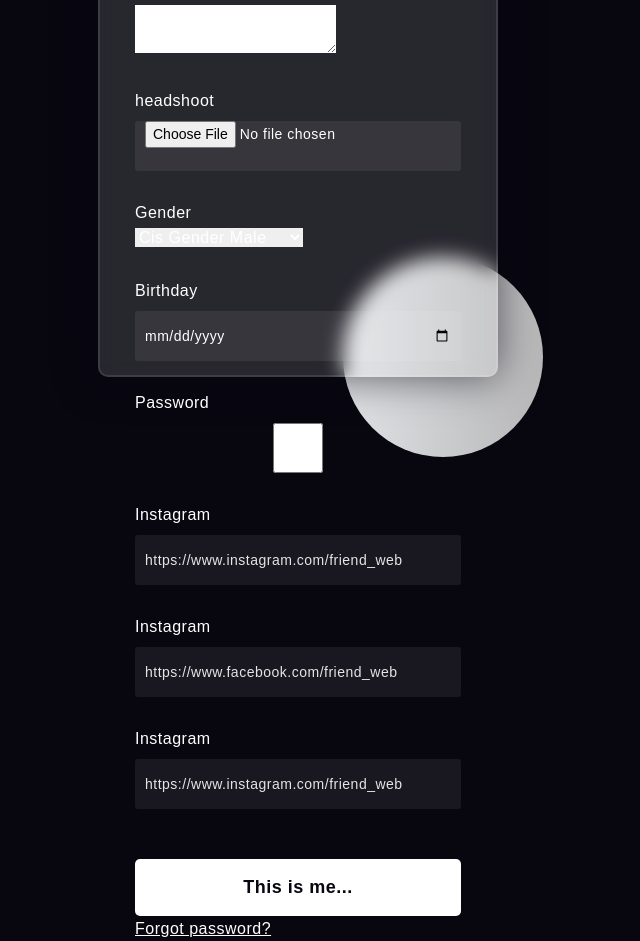
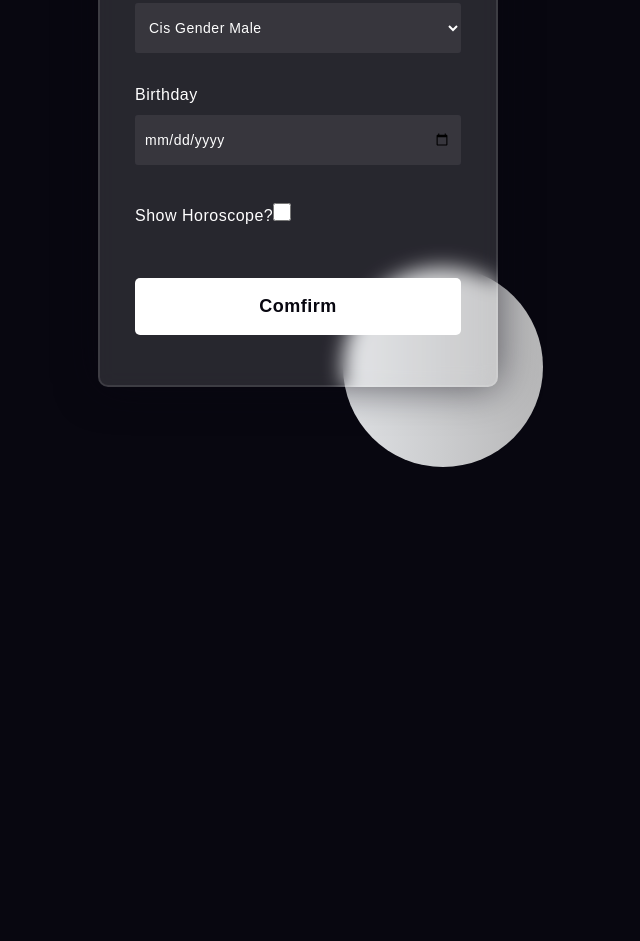
Before and after one commit to Li-HsuanChien/Friend_web, a React (Create React App) app in the folder front/: page /add in a window 1280 px wide. Shown: the part 283-1224 px from the top of the page, without its empty margins (342-982 px from the left). After the commit the page ends 800 px from the top, so only its background shows below. Built offline with nearby package versions, Linux system fonts and the light colour scheme.

Commit message:
remodel user bio fields to some optional, decorate register, login, data add page

```diff
--- a/front/src/pages/data/Add.tsx
+++ b/front/src/pages/data/Add.tsx
@@ -1,5 +1,137 @@
 import React, { useState } from 'react';
-import './index.css'
+import { styled } from 'styled-components';
+
+const AddPageStyle = styled.div`
+.background {
+    width: 430px;
+    height: 540px;
+    position: absolute;
+    transform: translate(-50%, -50%);
+    left: 50%;
+    top: 50%;
+}
+
+.background .shape {
+    height: 200px;
+    width: 200px;
+    position: absolute;
+    border-radius: 50%;
+}
+
+.shape:first-child {
+    background: linear-gradient(#dfe1e4,
+            #b7b7b8);
+    left: -80px;
+    top: -80px;
+}
+
+.shape:last-child {
+    background: linear-gradient(to right,
+            #dfe1e4,
+            #b7b7b8);
+    right: -30px;
+    bottom: -80px;
+}
+
+form {
+    height: 540px;
+    width: 400px;
+    background-color: rgba(255, 255, 255, 0.13);
+    position: absolute;
+    transform: translate(-50%, -50%);
+    top: 50%;
+    left: 50%;
+    border-radius: 10px;
+    backdrop-filter: blur(10px);
+    border: 2px solid rgba(255, 255, 255, 0.1);
+    box-shadow: 0 0 40px rgba(8, 7, 16, 0.6);
+    padding: 50px 35px;
+}
+
+form * {
+    font-family: 'Poppins', sans-serif;
+    color: #ffffff;
+    letter-spacing: 0.5px;
+    outline: none;
+    border: none;
+}
+
+form h3 {
+    font-size: 32px;
+    font-weight: 500;
+    line-height: 42px;
+    text-align: center;
+}
+
+form a {
+    text-align: center;
+}
+
+form select{
+	display: block;
+    height: 50px;
+    width: 100%;
+    background-color: rgba(255, 255, 255, 0.07);
+    border-radius: 3px;
+    padding: 0 10px;
+    margin-top: 8px;
+    font-size: 14px;
+    font-weight: 300;
+}
+
+select option {
+    background-color: #2d2d2d;
+}
+
+label {
+    display: block;
+    margin-top: 30px;
+    font-size: 16px;
+    font-weight: 500;
+}
+
+input[type='checkbox'] {
+	display: inline-block;
+    margin-right: 30px;
+    width: 18px;
+    height: 18px;
+}
+
+input {
+    display: block;
+    height: 50px;
+    width: 100%;
+    background-color: rgba(255, 255, 255, 0.07);
+    border-radius: 3px;
+    padding: 0 10px;
+    margin-top: 8px;
+    font-size: 14px;
+    font-weight: 300;
+}
+
+
+
+::placeholder {
+    color: #e5e5e5;
+}
+
+button {
+    margin-top: 50px;
+    width: 100%;
+    background-color: #ffffff;
+    color: #080710;
+    padding: 15px 0;
+    font-size: 18px;
+    font-weight: 600;
+    border-radius: 5px;
+    cursor: pointer;
+}
+
+
+
+
+}
+`
 
 
 const Add = () => {
@@ -9,6 +141,8 @@
 
 	return (
 		<>
+
+			<AddPageStyle>
 				<div className="background">
 					<div className="shape"></div>
 					<div className="shape"></div>
@@ -16,15 +150,8 @@
 
 
 				<form>
+
 					<h3>Who are you?</h3>
-
-				<label htmlFor="Bio">Bio</label>
-				<textarea name="Bio" placeholder="Bio" id="Bio">
-					Sample Bio
-				</textarea>
-
-				<label htmlFor="Headshoot">headshoot</label>
-				<input type="file" id="Headshoot" name='Headshoot' />
 
 
 					<label htmlFor="Gender">Gender</label>
@@ -35,32 +162,24 @@
 						<option value="NA">Prefer Not To Say</option>
 					</select>
 
-
-
 					<label htmlFor="Date_of_birth">Birthday</label>
 					<input type="date" placeholder="Birthday" id="Date_of_birth" />
 
-				<label htmlFor="Show_horoscope">Password</label>
+					<div id='Show_horoscope_div'>
+						<label htmlFor="Show_horoscope">Show Horoscope?
 							<input type="checkbox"
 								checked={horoscopeState}
 								onChange = {() => {setHoroscopeState(!horoscopeState)}}
-					   id="Show_horoscope"/>
+								id="Show_horoscope"
+								name="Show_horoscope"/>
+						</label>
+					</div>
 
-				<label htmlFor="Instagram_link">Instagram</label>
-				<input type="url" placeholder="https://www.instagram.com/friend_web" id="Instagram_link" />
+					<button>Comfirm</button>
 
-				<label htmlFor="Facebook_link">Instagram</label>
-				<input type="url" placeholder="https://www.facebook.com/friend_web" id="Facebook_link" />
+				</form>
+			</AddPageStyle>
 
-				<label htmlFor="Instagram_link">Instagram</label>
-				<input type="url" placeholder="https://www.instagram.com/friend_web" id="Instagram_link" />
-
-
-				<button>This is me...</button>
-
-
-				<a href='https://google.com'>Forgot password?</a>
-			</form>
 		</>
 
 	);
--- a/front/src/pages/data/index.css
+++ b/front/src/pages/data/index.css
@@ -42,8 +42,8 @@
 }
 
 form {
-    /* height: 520px;
-    width: 400px; */
+    height: 600px;
+    width: 400px;
     background-color: rgba(255, 255, 255, 0.13);
     position: absolute;
     transform: translate(-50%, -50%);
--- a/front/src/pages/login/index.css
+++ b/front/src/pages/login/index.css
@@ -9,103 +9,3 @@
 body {
     background-color: #080710;
 }
-
-.background {
-    width: 430px;
-    height: 520px;
-    position: absolute;
-    transform: translate(-50%, -50%);
-    left: 50%;
-    top: 50%;
-}
-
-.background .shape {
-    height: 200px;
-    width: 200px;
-    position: absolute;
-    border-radius: 50%;
-}
-
-.shape:first-child {
-    background: linear-gradient(#dfe1e4,
-            #b7b7b8);
-    left: -80px;
-    top: -80px;
-}
-
-.shape:last-child {
-    background: linear-gradient(to right,
-            #dfe1e4,
-            #b7b7b8);
-    right: -30px;
-    bottom: -80px;
-}
-
-form {
-    height: 520px;
-    width: 400px;
-    background-color: rgba(255, 255, 255, 0.13);
-    position: absolute;
-    transform: translate(-50%, -50%);
-    top: 50%;
-    left: 50%;
-    border-radius: 10px;
-    backdrop-filter: blur(10px);
-    border: 2px solid rgba(255, 255, 255, 0.1);
-    box-shadow: 0 0 40px rgba(8, 7, 16, 0.6);
-    padding: 50px 35px;
-}
-
-form * {
-    font-family: 'Poppins', sans-serif;
-    color: #ffffff;
-    letter-spacing: 0.5px;
-    outline: none;
-    border: none;
-}
-
-form h3 {
-    font-size: 32px;
-    font-weight: 500;
-    line-height: 42px;
-    text-align: center;
-}
-
-form a {
-    text-align: center;
-}
-
-label {
-    display: block;
-    margin-top: 30px;
-    font-size: 16px;
-    font-weight: 500;
-}
-
-input {
-    display: block;
-    height: 50px;
-    width: 100%;
-    background-color: rgba(255, 255, 255, 0.07);
-    border-radius: 3px;
-    padding: 0 10px;
-    margin-top: 8px;
-    font-size: 14px;
-    font-weight: 300;
-}
-
-::placeholder {
-    color: #e5e5e5;
-}
-
-button {
-    margin-top: 50px;
-    width: 100%;
-    background-color: #ffffff;
-    color: #080710;
-    padding: 15px 0;
-    font-size: 18px;
-    font-weight: 600;
-    border-radius: 5px;
-    cursor: pointer;
-}
--- a/front/src/pages/register/Register.tsx
+++ b/front/src/pages/register/Register.tsx
@@ -1,35 +1,145 @@
 import React from 'react';
+import './index.css'
 import 'bootstrap/dist/css/bootstrap.min.css';
+import { styled } from 'styled-components';
+
+const RegisterStyle = styled.div`
+
+.background {
+    width: 430px;
+    height: 520px;
+    position: absolute;
+    transform: translate(-50%, -50%);
+    left: 50%;
+    top: 50%;
+}
+
+.background .shape {
+    height: 200px;
+    width: 200px;
+    position: absolute;
+    border-radius: 50%;
+}
+
+.shape:first-child {
+    background: linear-gradient(#dfe1e4,
+            #b7b7b8);
+    left: -80px;
+    top: -80px;
+}
+
+.shape:last-child {
+    background: linear-gradient(to right,
+            #dfe1e4,
+            #b7b7b8);
+    right: -30px;
+    bottom: -80px;
+}
+
+form {
+    height: 600px;
+    width: 400px;
+    background-color: rgba(255, 255, 255, 0.13);
+    position: absolute;
+    transform: translate(-50%, -50%);
+    top: 50%;
+    left: 50%;
+    border-radius: 10px;
+    backdrop-filter: blur(10px);
+    border: 2px solid rgba(255, 255, 255, 0.1);
+    box-shadow: 0 0 40px rgba(8, 7, 16, 0.6);
+    padding: 50px 35px;
+}
+
+form * {
+    font-family: 'Poppins', sans-serif;
+    color: #ffffff;
+    letter-spacing: 0.5px;
+    outline: none;
+    border: none;
+}
+
+form h3 {
+    font-size: 32px;
+    font-weight: 500;
+    line-height: 42px;
+    text-align: center;
+}
+
+a {
+    text-align: center;
+}
+
+label {
+    display: block;
+    margin-top: 30px;
+    font-size: 16px;
+    font-weight: 500;
+}
+
+input {
+    display: block;
+    height: 50px;
+    width: 100%;
+    background-color: rgba(255, 255, 255, 0.07);
+    border-radius: 3px;
+    padding: 0 10px;
+    margin-top: 8px;
+    font-size: 14px;
+    font-weight: 300;
+}
+
+::placeholder {
+    color: #e5e5e5;
+}
+
+button {
+    margin-top: 50px;
+    width: 100%;
+    background-color: #ffffff;
+    color: #080710;
+    padding: 15px 0;
+    font-size: 18px;
+    font-weight: 600;
+    border-radius: 5px;
+    cursor: pointer;
+}
+`
 
 
 const Register = () => {
 
 
 
-  return (
-    <>
-      <form method='post'>
-        <div className="container">
-          <label htmlFor="uname"><b>Username</b></label>
-          <input type="text" placeholder="Enter Username" name="uname" required/>
+	return (
+		<>
+			<RegisterStyle>
+				<div className="background">
+					<div className="shape"></div>
+					<div className="shape"></div>
+				</div>
 
-          <label htmlFor="psw"><b>Password</b></label>
-          <input type="password" placeholder="Enter Password" name="psw" required/>
+				<form>
+					<h3>Login</h3>
 
-          <button type="submit">Login</button>
-          <label></label>
-          <input type="checkbox" name="remember"/>
+					<label htmlFor="username">Username</label>
+					<input type="text" placeholder="Username" id="username" />
 
-        </div>
+					<label htmlFor="password">Password</label>
+					<input type="password" placeholder="Password" id="password" />
 
-        <div className="container">
-          <button type="button" className="cancelbtn">Cancel</button>
-          <span className="psw">Forgot password?</span>
-        </div>
-      </form>
-    </>
+					<label htmlFor="password2">Confirm Password</label>
+					<input type="password" placeholder="Confirm Password" id="password2" />
 
-  );
+					<button>Register</button>
+
+
+					<a href='/login'>Already an user?</a>
+				</form>
+			</RegisterStyle>
+		</>
+
+	);
 }
 
 export default Register;
--- a/front/src/pages/register/index.css
+++ b/front/src/pages/register/index.css
@@ -9,103 +9,3 @@
 body {
     background-color: #080710;
 }
-
-.background {
-    width: 430px;
-    height: 520px;
-    position: absolute;
-    transform: translate(-50%, -50%);
-    left: 50%;
-    top: 50%;
-}
-
-.background .shape {
-    height: 200px;
-    width: 200px;
-    position: absolute;
-    border-radius: 50%;
-}
-
-.shape:first-child {
-    background: linear-gradient(#dfe1e4,
-            #b7b7b8);
-    left: -80px;
-    top: -80px;
-}
-
-.shape:last-child {
-    background: linear-gradient(to right,
-            #dfe1e4,
-            #b7b7b8);
-    right: -30px;
-    bottom: -80px;
-}
-
-form {
-    height: 520px;
-    width: 400px;
-    background-color: rgba(255, 255, 255, 0.13);
-    position: absolute;
-    transform: translate(-50%, -50%);
-    top: 50%;
-    left: 50%;
-    border-radius: 10px;
-    backdrop-filter: blur(10px);
-    border: 2px solid rgba(255, 255, 255, 0.1);
-    box-shadow: 0 0 40px rgba(8, 7, 16, 0.6);
-    padding: 50px 35px;
-}
-
-form * {
-    font-family: 'Poppins', sans-serif;
-    color: #ffffff;
-    letter-spacing: 0.5px;
-    outline: none;
-    border: none;
-}
-
-form h3 {
-    font-size: 32px;
-    font-weight: 500;
-    line-height: 42px;
-    text-align: center;
-}
-
-form a {
-    text-align: center;
-}
-
-label {
-    display: block;
-    margin-top: 30px;
-    font-size: 16px;
-    font-weight: 500;
-}
-
-input {
-    display: block;
-    height: 50px;
-    width: 100%;
-    background-color: rgba(255, 255, 255, 0.07);
-    border-radius: 3px;
-    padding: 0 10px;
-    margin-top: 8px;
-    font-size: 14px;
-    font-weight: 300;
-}
-
-::placeholder {
-    color: #e5e5e5;
-}
-
-button {
-    margin-top: 50px;
-    width: 100%;
-    background-color: #ffffff;
-    color: #080710;
-    padding: 15px 0;
-    font-size: 18px;
-    font-weight: 600;
-    border-radius: 5px;
-    cursor: pointer;
-}
```
Also changed, not shown: front/src/pages/login/Login.tsx (+108 -2 lines), 1 other file (tests, documents, lock files or other folders). Lines whose indentation alone changed are shown as unchanged.
